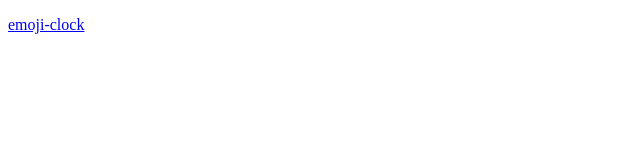
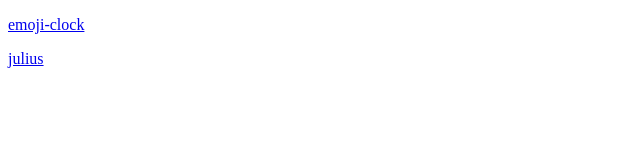
Before and after one commit to Philippus/philippus.github.io, a plain HTML site: page index.html in a window 1280 px wide. Shown: the full height of the page, 0-640 px from the left. Drawn offline with Linux system fonts and the light colour scheme.

Commit message:
Update index.html

```diff
--- a/index.html
+++ b/index.html
@@ -6,5 +6,6 @@
 </head>
 <body>
     <p><a href="https://github.com/Philippus/emoji-clock/blob/master/README.md">emoji-clock</a></p>
+    <p><a href="https://github.com/Philippus/julius/blob/master/README.md">julius</a></p>
 </body>
 </html>
```
